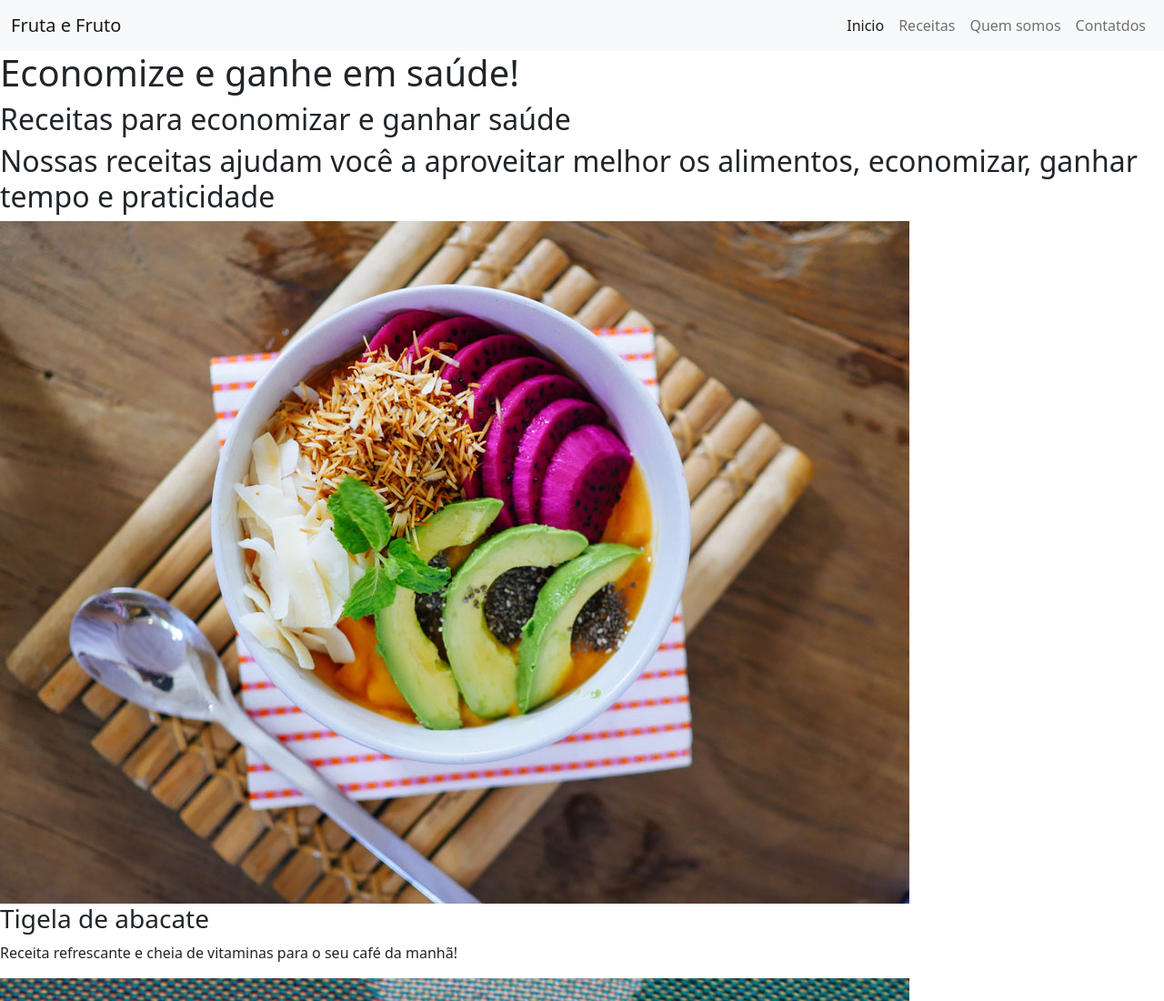
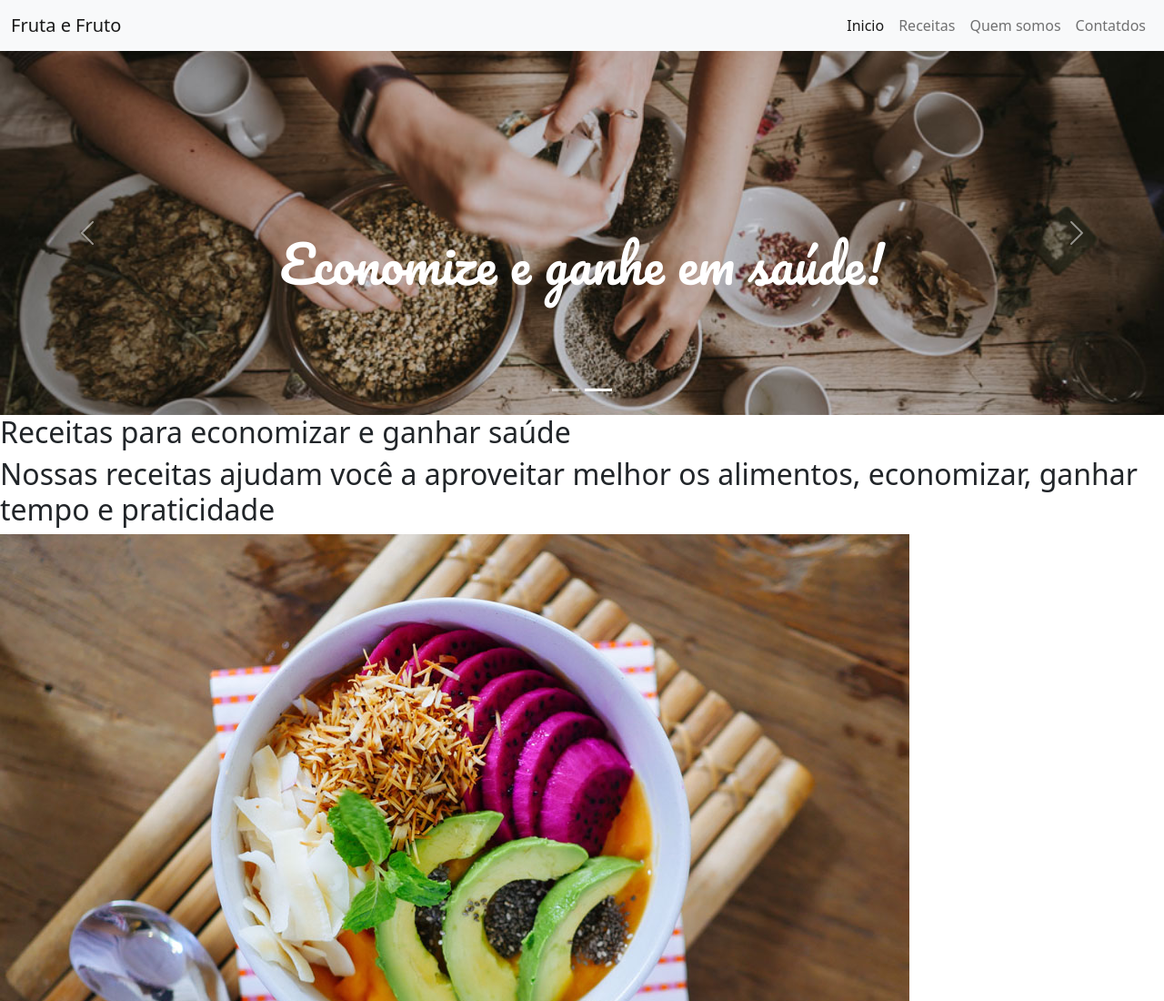
Before and after one commit to jvieira562/estudos-sobre-frontend-com-bootstrap, a plain HTML site: page curso_bootstrap_alura/projeto-base/index.html in a window 1280 px wide. Shown: the top 1100 px of the page at 91% size. Drawn offline with nearby package versions, Linux system fonts and the light colour scheme.

Commit message:
Finalizando carrossel.

```diff
--- a/curso_bootstrap_alura/projeto-base/index.html
+++ b/curso_bootstrap_alura/projeto-base/index.html
@@ -5,12 +5,13 @@
   <meta charset="utf-8">
   <meta name="viewport" content="width=device-width, initial-scale=1">
   <title>fruta e fruto</title>
+  <link href="https://fonts.googleapis.com/css2?family=Pacifico&display=swap" rel="stylesheet">
   <link rel="stylesheet" type="text/css" href="./src/css/style.css">
   <link rel="stylesheet" href="https://cdn.jsdelivr.net/npm/bootstrap@5.2.1/dist/css/bootstrap.min.css">
 </head>
 
 <body>
-  <nav class="navbar navbar-expand-lg bg-light fixed-top">
+  <nav class="navbar navbar-expand-lg bg-light">
     <div class="container-fluid">
       <a class="navbar-brand" href="#">Fruta e Fruto</a>
 
@@ -29,10 +30,38 @@
       </div>
     </div>
   </nav>
-
-  <h1>Reaproveite melhor os alimentos!</h1>
-  <h1>Economize e ganhe em saúde!</h1>
-
+  <!--NAVBAR-->
+  <div id="carouselExampleCaptions" class="carousel slide" data-bs-interval="4000" data-bs-ride="carousel">
+    <div class="carousel-indicators">
+      <button type="button" data-bs-target="#carouselExampleCaptions" data-bs-slide-to="0" class="active"
+        aria-current="true" aria-label="Slide 1"></button>
+      <button type="button" data-bs-target="#carouselExampleCaptions" data-bs-slide-to="1"
+        aria-label="Slide 2"></button>
+    </div>
+    <!--CARROSSEL-->
+    <div class="carousel-inner">
+      <div class="carousel-item active">
+        <img src="./src/img/carrossel-img1.jpg" class="d-block w-100 imagem-carrossel-1" alt="...">
+        <div class="carousel-caption d-none d-md-block h-50">
+          <h1 class="font-titulo display-4">Reaproveite melhor os alimentos!</h1>
+        </div>
+      </div>
+      <div class="carousel-item">
+        <img src="./src/img/carrossel-img2.jpg" class="d-block w-100 imagem-carrossel-2" alt="...">
+        <div class="carousel-caption d-none d-md-block h-50">
+          <h1 class="font-titulo display-4">Economize e ganhe em saúde!</h1>
+        </div>
+      </div>
+    </div>
+    <button class="carousel-control-prev" type="button" data-bs-target="#carouselExampleCaptions" data-bs-slide="prev">
+      <span class="carousel-control-prev-icon" aria-hidden="true"></span>
+      <span class="visually-hidden">Previous</span>
+    </button>
+    <button class="carousel-control-next" type="button" data-bs-target="#carouselExampleCaptions" data-bs-slide="next">
+      <span class="carousel-control-next-icon" aria-hidden="true"></span>
+      <span class="visually-hidden">Next</span>
+    </button>
+  </div>
   <h2>Receitas para economizar e ganhar saúde</h2>
   <h2>Nossas receitas ajudam você a aproveitar melhor os alimentos, economizar, ganhar tempo e praticidade</h2>
 
--- a/curso_bootstrap_alura/projeto-base/src/css/style.css
+++ b/curso_bootstrap_alura/projeto-base/src/css/style.css
@@ -0,0 +1,12 @@
+.imagem-carrossel-1 {
+    object-fit: cover;
+    object-position: 0 80%;
+    height: 400px;
+}
+.imagem-carrossel-2 {
+    object-fit: cover;
+    height: 400px;
+}
+.font-titulo{
+    font-family: 'Pacifico', cursive;
+}
```
